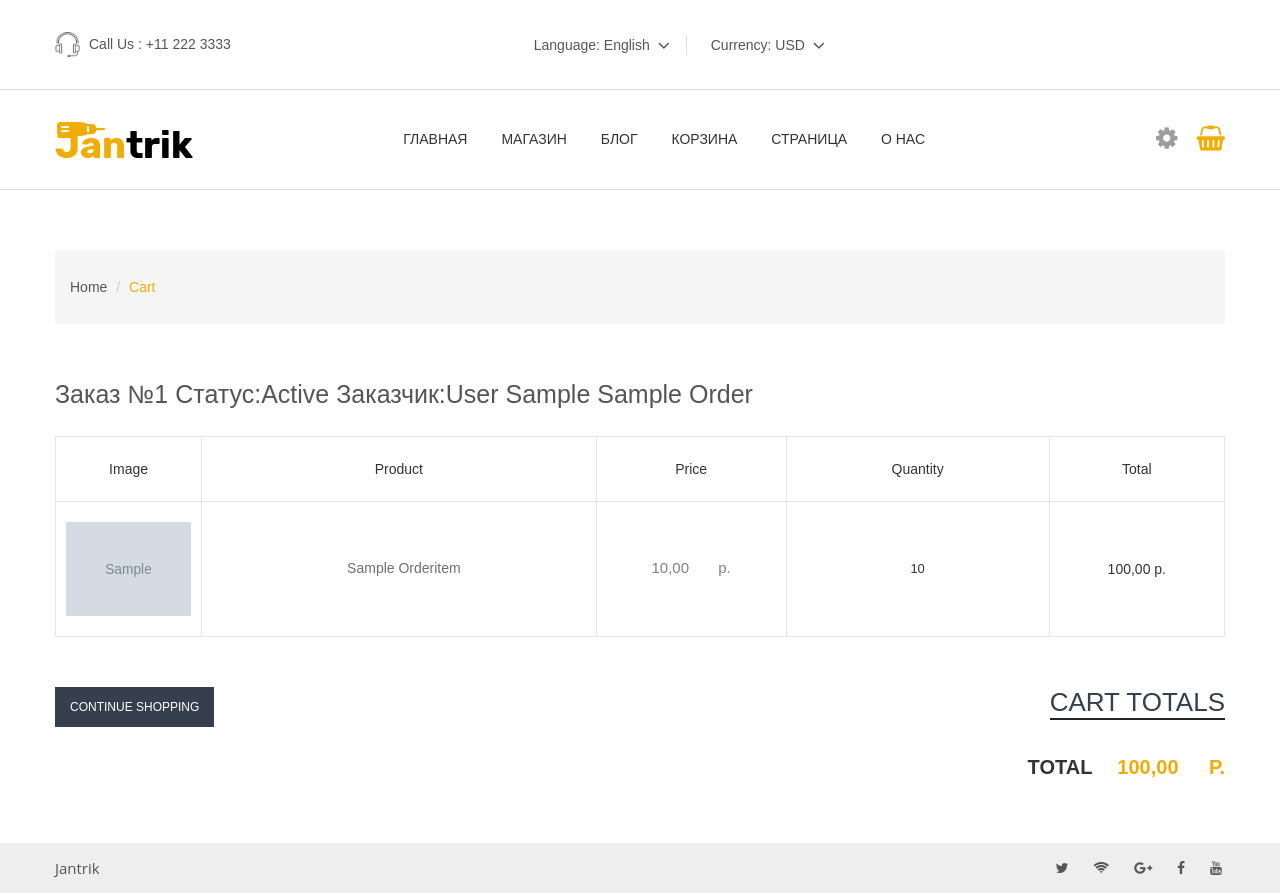
After one commit to elisevat/jantric_pet, a Django app: page /orders/show_order/1/ in a window 1280 px wide. The commit adds this page. Run offline with Django 5.2, Linux system fonts and the light colour scheme; a user stored in the database is signed in; tables that the repository leaves empty hold one stand-in row (values such as "Sample post"); grey boxes marked "Sample" are stand-in pictures; some libraries are stand-ins or nearby versions; some web fonts are replaced.

Commit message:
Отображение заказов в аккаунте пользователя

```diff
--- a/tech_goods_store/carts/utils.py
+++ b/tech_goods_store/carts/utils.py
@@ -2,8 +2,8 @@ from .models import Cart
 
 def get_user_carts(request):
     if request.user.is_authenticated:
-        return Cart.objects.filter(user=request.user)
+        return Cart.objects.filter(user=request.user).select_related('product')
 
     if not request.session.session_key:
         request.session.create()
-    return Cart.objects.filter(session_key=request.session.session_key)
+    return Cart.objects.filter(session_key=request.session.session_key).select_related('product')
--- a/tech_goods_store/orders/models.py
+++ b/tech_goods_store/orders/models.py
@@ -1,4 +1,5 @@
 from django.db import models
+from django.urls import reverse
 
 from goods.models import Products
 from users.models import User
@@ -37,6 +38,10 @@ class Order(models.Model):
     def __str__(self) -> str:
         return f'Заказ № {self.pk} | Покупатель: { self.last_name } { self.first_name}  {self.middle_name}'
 
+    def get_absolute_url(self):
+        return reverse("orders:show_order", kwargs={"pk": self.pk})
+
+
 
 class OrderItem(models.Model):
     order = models.ForeignKey(to=Order, on_delete=models.CASCADE, verbose_name='Заказ')
--- /dev/null
+++ b/tech_goods_store/orders/templates/orders/show_order.html
@@ -0,0 +1,112 @@
+{% extends "base.html" %}
+{% load static %}
+{% load carts_tags %}
+
+
+
+{% block header %}
+    {% include "header_cart.html" %}
+{% endblock %}
+
+{% block breadcrumbs %}
+    <!-- Breadcrumb Start -->
+    <div class="breadcrumb-area pt-60 pb-55 pt-sm-30 pb-sm-20">
+        <div class="container">
+            <div class="breadcrumb">
+                <ul>
+                    <li><a href="index.html">Home</a></li>
+                    <li class="active"><a href="cart.html">Cart</a></li>
+                </ul>
+            </div>
+        </div>
+        <!-- Container End -->
+    </div>
+    <!-- Breadcrumb End -->
+{% endblock %}
+
+{% block content %}
+
+<div class="container">
+    <h2 class="text-capitalize sub-heading">Заказ №{{order.pk}}     Статус:{{order.status}}     Заказчик:{{order.last_name}} {{order.first_name}} {{order.middle_name}}</h2>
+    <div class="row">
+        <div class="col-md-12">
+            <!-- Form Start -->
+            {% comment %} < action="{% url "carts:cart_change" %}" method="POST"> {% endcomment %}
+                {% comment %} {% csrf_token %} {% endcomment %}
+                <!-- Table Content Start -->
+                <div class="table-content table-responsive mb-50">
+                    <table>
+                        <thead>
+                            <tr>
+                                <th class="product-thumbnail">Image</th>
+                                <th class="product-name">Product</th>
+                                <th class="product-price">Price</th>
+                                <th class="product-quantity">Quantity</th>
+                                <th class="product-subtotal">Total</th>
+                            </tr>
+                        </thead>
+                        <tbody>
+                            {% for order_item in order_items %}
+                            <tr>
+                                <td class="product-thumbnail">
+                                    <a href="{{ order_item.product.get_absolute_url }}"><img src="{{ order_item.product.image.url }}" alt="cart-image" /></a>
+                                </td>
+                                <td class="product-name"><a href="{{ order_item.product.get_absolute_url }}">{{ order_item.name }}</a></td>
+                                <td class="product-price"><span class="amount">{{ order_item.price }} р.</span></td>
+                                <td class="product-quantity">{{ order_item.quantity }}</td>
+                                <td class="product-subtotal">{{ order_item.total_product_price }} р.</td>
+                            </tr>
+                            {% endfor %}
+                            {% comment %} <tr>
+                                <td class="product-thumbnail">
+                                    <a href="#"><img src="img/products/2.jpg" alt="cart-image" /></a>
+                                </td>
+                                <td class="product-name"><a href="#">Products Name Here</a></td>
+                                <td class="product-price"><span class="amount">£50.00</span></td>
+                                <td class="product-quantity"><input type="number" value="1" /></td>
+                                <td class="product-subtotal">£50.00</td>
+                                <td class="product-remove"> <a href="#"><i class="fa fa-times" aria-hidden="true"></i></a></td>
+                            </tr> {% endcomment %}
+                        </tbody>
+                    </table>
+                </div>
+                <!-- Table Content Start -->
+                <div class="row">
+                    <!-- Cart Button Start -->
+                    <div class="col-lg-8 col-md-7">
+                        <div class="buttons-cart">
+                            <a href="{% url 'goods:shop'%}">Continue Shopping</a>
+                        </div>
+                    </div>
+                    <!-- Cart Button Start -->
+                    <!-- Cart Totals Start -->
+                    <div class="col-lg-4 col-md-12">
+                        <div class="cart_totals">
+                            <h2>Cart Totals</h2>
+                            <br />
+                            <table>
+                                <tbody>
+                                    {% comment %} <tr class="cart-subtotal">
+                                        <th>Subtotal</th>
+                                        <td><span class="amount">$215.00</span></td>
+                                    </tr> {% endcomment %}
+                                    <tr class="order-total">
+                                        <th>Total</th>
+                                        <td>
+                                            <strong><span class="amount">{{ order_items.total_price }} р.</span></strong>
+                                        </td>
+                                    </tr>
+                                </tbody>
+                            </table>
+                        </div>
+                    </div>
+                    <!-- Cart Totals End -->
+                </div>
+                <!-- Row End -->
+            <!-- Form End -->
+        </div>
+    </div>
+        <!-- Row End -->
+</div>
+
+{% endblock content %}
--- a/tech_goods_store/orders/urls.py
+++ b/tech_goods_store/orders/urls.py
@@ -4,5 +4,6 @@ from . import views
 app_name = 'orders'
 
 urlpatterns = [
+    path('show_order/<int:pk>/', views.show_order, name='show_order'),
     path('create/', views.create_order, name='create_order'),
 ]
--- a/tech_goods_store/orders/views.py
+++ b/tech_goods_store/orders/views.py
@@ -1,15 +1,30 @@
-
+from django.contrib.auth.decorators import login_required
 from django.contrib import messages
 from django.db import transaction
 from django.forms import ValidationError
-from django.shortcuts import redirect, render
+from django.http import Http404, HttpResponseBadRequest, HttpResponseForbidden, HttpResponseNotAllowed
+from django.shortcuts import get_object_or_404, redirect, render
+from django.template import context
 
 from carts.utils import get_user_carts
 from orders.forms import CreateOrderForm
 from orders.models import Order, OrderItem
+from orders.utils import get_orders
 from users.models import User
 
 # Create your views here.
+@login_required
+def show_order(request, pk):
+    order = get_object_or_404(Order, pk=pk)
+    if order.user != request.user:
+        return HttpResponseForbidden()
+    order_items = OrderItem.objects.filter(order=order).select_related('order', 'product')
+    context = {
+        'order': order,
+        'order_items': order_items
+    }
+    return render(request, 'orders/show_order.html', context=context)
+
 
 def create_order(request):
     user = request.user if request.user.is_authenticated else None
```
Also changed, not shown: tech_goods_store/orders/forms.py (+8 -0 lines), tech_goods_store/orders/utils.py (added, +15 -0 lines), tech_goods_store/users/templates/users/user_account.html (+9 -5 lines), tech_goods_store/users/views.py (+8 -1 lines).
